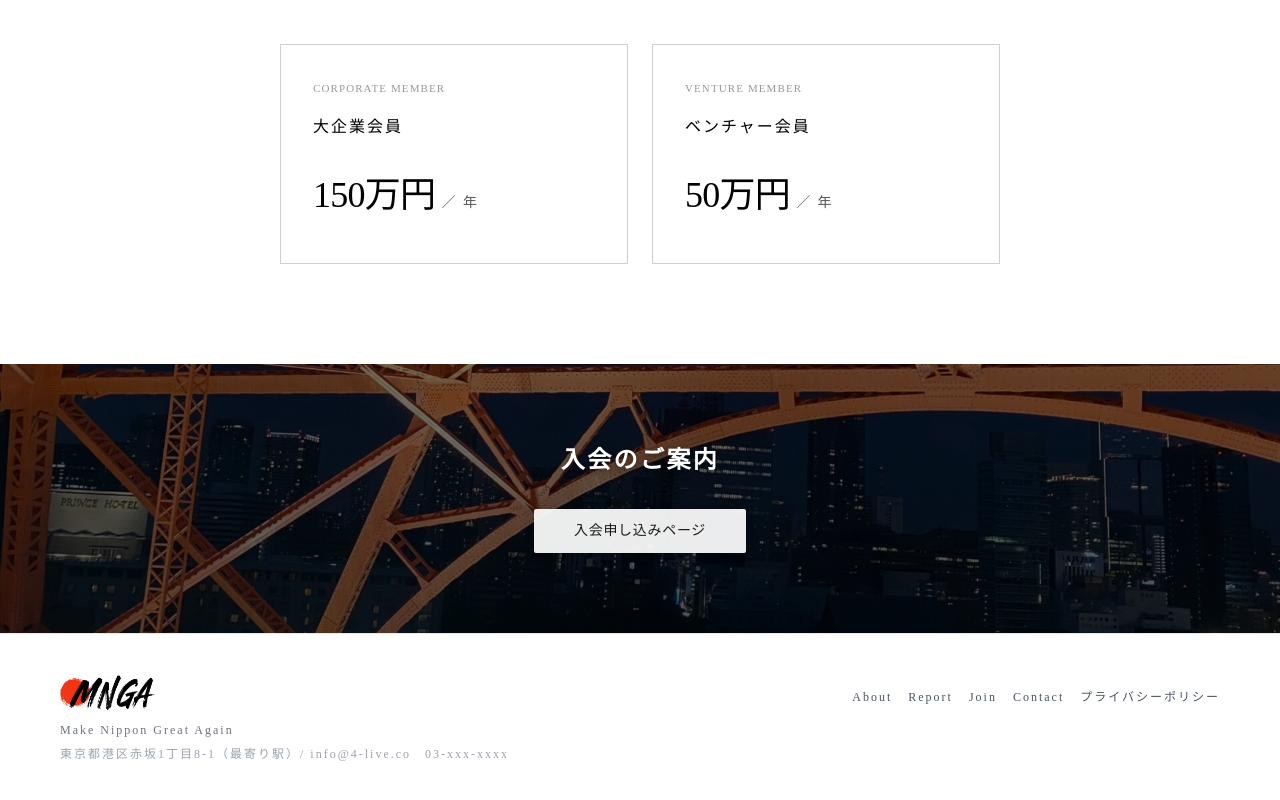
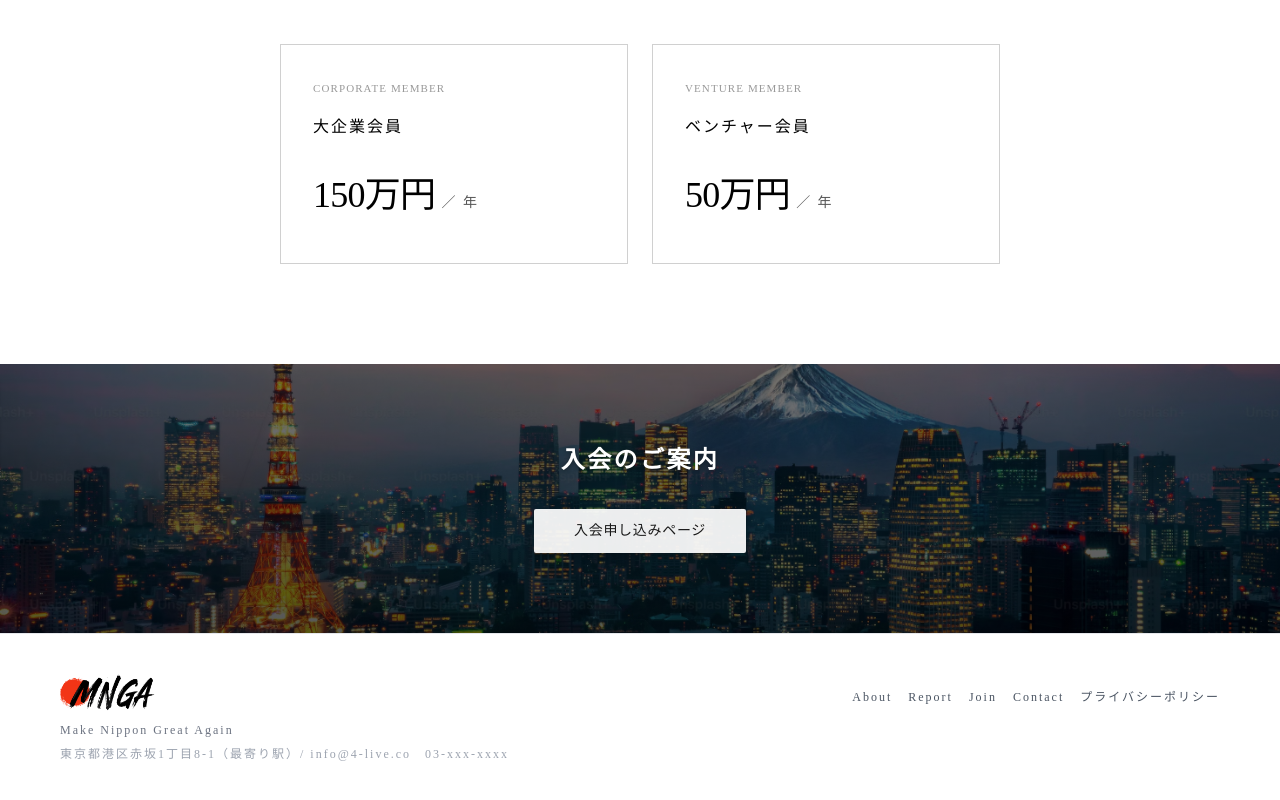
Before and after one commit to ikenoya1622-dotcom/mnga-homepage, a React (Vite) app: page /join in a window 1280 px wide. Shown: the part 674-1474 px from the top of the page. Built offline with nearby package versions, Linux system fonts and the light colour scheme; no server answers; a web font is replaced by a local one.

Commit message:
style: revert CTA background to tokyo-bg.jpg
Swap 東京タワー背景.webp back to tokyo-bg.jpg per design preference.

Co-Authored-By: Claude Sonnet 4.6 <noreply@anthropic.com>

```diff
--- a/src/components/CtaSection.jsx
+++ b/src/components/CtaSection.jsx
@@ -6,7 +6,7 @@ export default function CtaSection() {
       className="py-20 px-6"
       style={{
         position: 'relative',
-        backgroundImage: "url('/images/東京タワー背景.webp')",
+        backgroundImage: "url('/images/tokyo-bg.jpg')",
         backgroundSize: 'cover',
         backgroundPosition: 'center',
         backgroundRepeat: 'no-repeat',
```
